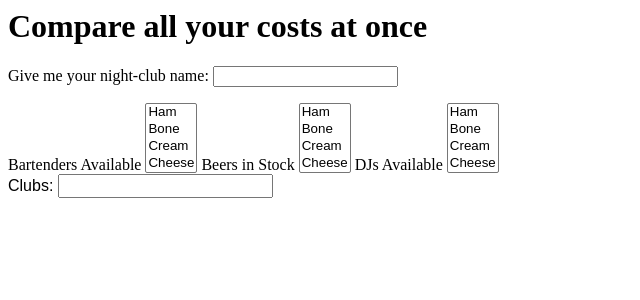
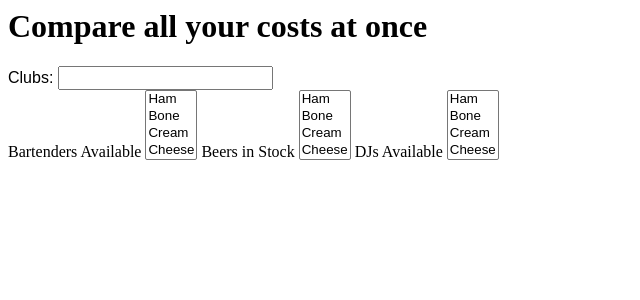
Before and after one commit to stewsmith/uber_club, a Flask app: page / in a window 1280 px wide. Shown: the top 300 px of the page, without its empty margins (0-640 px from the left). Run offline with Flask 2, Linux system fonts and the light colour scheme; data that the repository does not hold is empty; some libraries are stand-ins or nearby versions.

Commit message:
app and index clean up

```diff
--- a/app.py
+++ b/app.py
@@ -3,7 +3,7 @@ import MySQLdb
 
 app = Flask(__name__)
 
-def queryDB():
+def db_select(query):
     db = MySQLdb.connect(host="cs336-23.cs.rutgers.edu",
                          user="csuser",
                          passwd="cs97f462",
@@ -11,19 +11,17 @@ def queryDB():
 
     cursor = db.cursor()
 
-    query = "SELECT name FROM night_clubs"
     cursor.execute(query)
     ans = []
     for row in list(cursor.fetchall()):
         ans += list(row)
+    db.close()
     return ans
 
 @app.route("/")
 def index():
-    data = queryDB()
-    print data
+    data = db_select("SELECT name FROM night_clubs")
     return render_template('index.html', data=data)
-
 
 if __name__ == "__main__":
     app.run('0.0.0.0', debug=True)
--- a/templates/index.html
+++ b/templates/index.html
@@ -6,10 +6,10 @@
     </head>
     <body>
         <h1>Compare all your costs at once</h1>
-        <form>
-            Give me your night-club name:
-            <input type="text" name="url">
-        </form>
+        <div class="ui-widget">
+            <label for="clubs">Clubs: </label>
+            <input id="clubs" />
+        </div>
         Bartenders Available
         <select multiple="multiple">
             <option>Ham</option>
@@ -31,10 +31,6 @@
             <option>Cream</option>
             <option>Cheese</option>
         </select>
-        <div class="ui-widget">
-            <label for="clubs">Clubs: </label>
-            <input id="clubs" />
-        </div>
         <script>
             {% autoescape false %}
             var clubs = {{ data }};
@@ -42,7 +38,6 @@
             $( "#clubs" ).autocomplete({
                 source: clubs
             });
-            console.log(clubs);
         </script>
     </body>
 </html>
```
